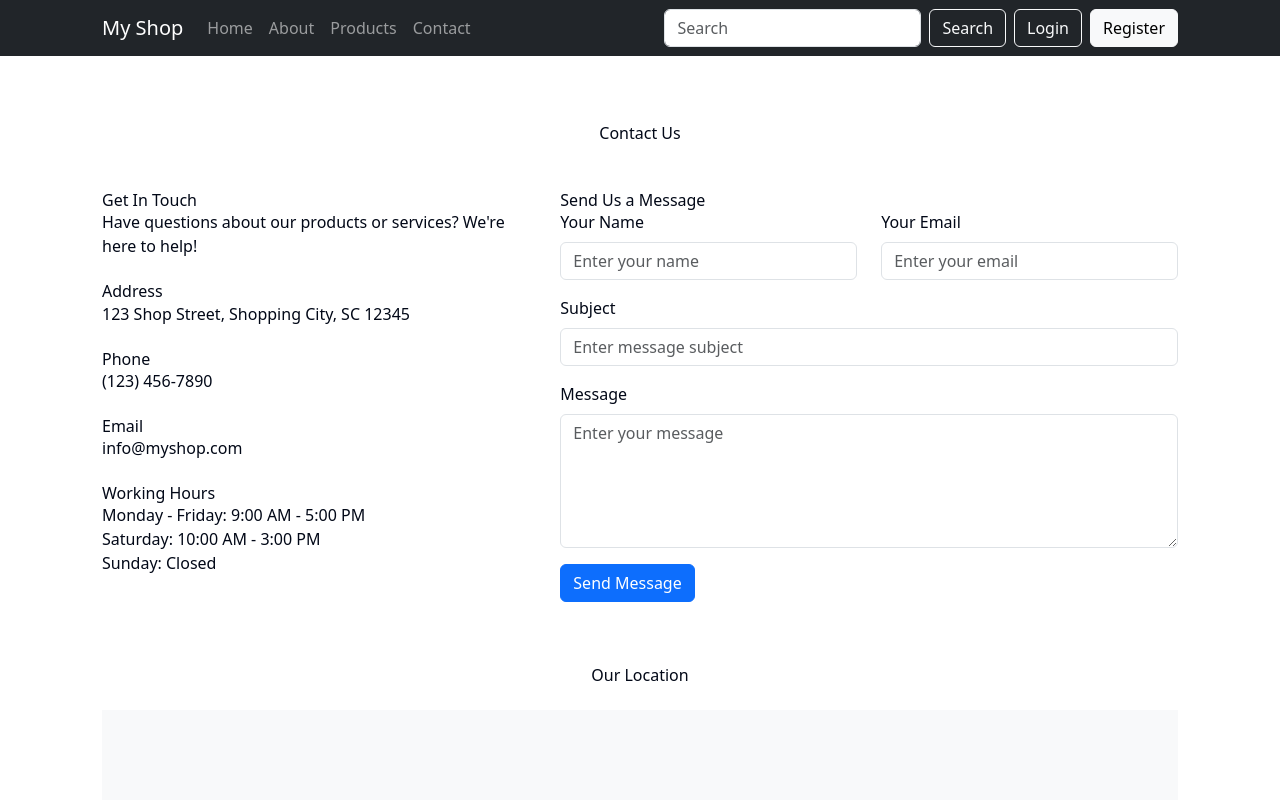
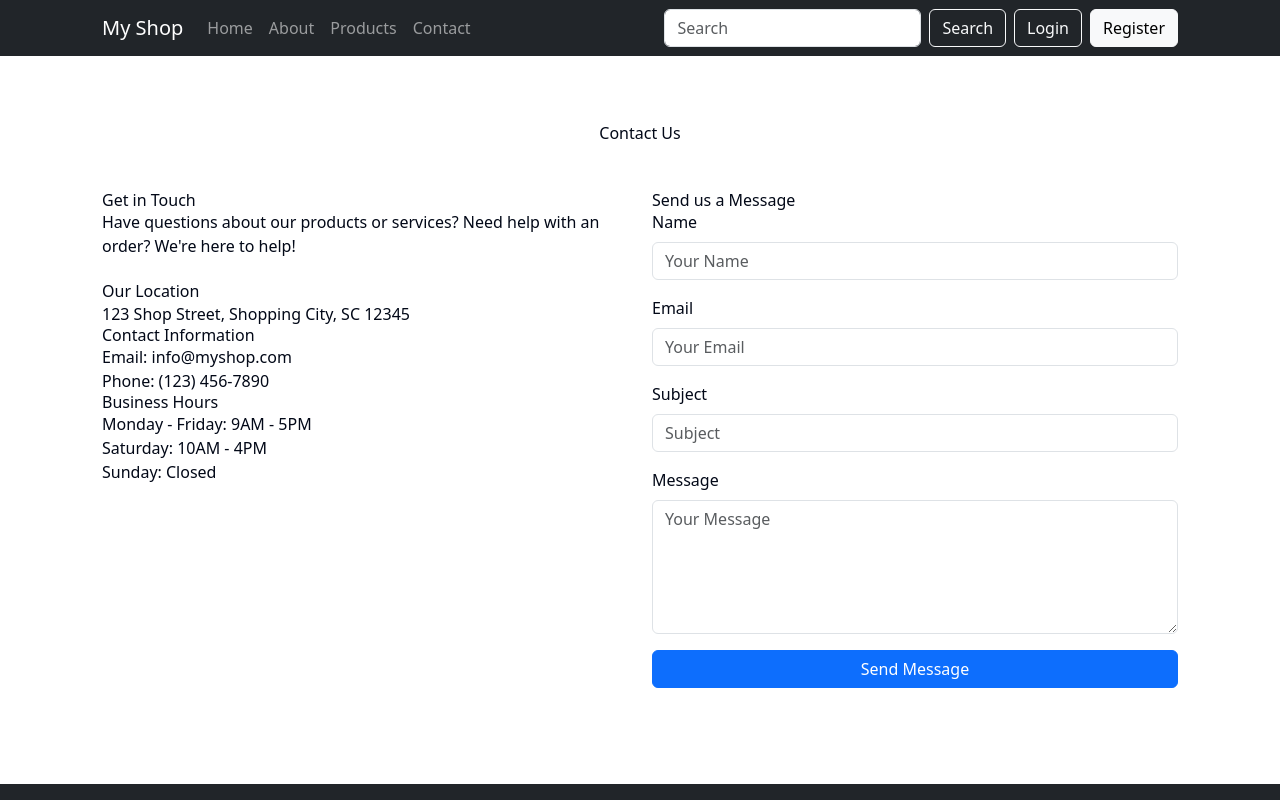
Before and after one commit to vishnu6960/orchard-landing-clone, a React (Vite) app: page /contact in a window 1280 px wide. Shown: the top 800 px of the page. Built offline with nearby package versions, Linux system fonts and the light colour scheme.

Commit message:
Fix: Complete the project

```diff
--- a/src/pages/Contact.tsx
+++ b/src/pages/Contact.tsx
@@ -11,7 +11,6 @@ const Contact = () => {
     subject: '',
     message: ''
   });
-
   const [validated, setValidated] = useState(false);
 
   const handleChange = (e: React.ChangeEvent<HTMLInputElement | HTMLTextAreaElement>) => {
@@ -23,14 +22,18 @@ const Contact = () => {
   };
 
   const handleSubmit = (e: React.FormEvent<HTMLFormElement>) => {
-    const form = e.currentTarget;
     e.preventDefault();
 
+    const form = e.currentTarget;
     if (form.checkValidity() === false) {
       e.stopPropagation();
-    } else {
-      // In a real app, you would submit the form data to a server
-      alert("Thank you for your message! We'll get back to you soon.");
+      setValidated(true);
+      return;
+    }
+
+    // In a real app, you would send this data to your server
+    console.log('Form submitted:', formData);
+
     // Reset form
     setFormData({
       name: '',
@@ -38,9 +41,9 @@ const Contact = () => {
       subject: '',
       message: ''
     });
-    }
+    setValidated(false);
 
-    setValidated(true);
+    alert('Thank you for your message! We will get back to you soon.');
   };
 
   return (
@@ -53,73 +56,60 @@ const Contact = () => {
           <h1 className="text-center mb-5">Contact Us</h1>
 
           <Row>
-            <Col lg={5} className="mb-4">
-              <h3>Get In Touch</h3>
-              <p>Have questions about our products or services? We're here to help!</p>
+            <Col md={6} className="mb-4 mb-md-0">
+              <h3>Get in Touch</h3>
+              <p className="mb-4">
+                Have questions about our products or services?
+                Need help with an order? We're here to help!
+              </p>
 
-              <div className="mt-4">
-                <h5>Address</h5>
+              <h4>Our Location</h4>
               <p>123 Shop Street, Shopping City, SC 12345</p>
-              </div>
 
-              <div className="mt-4">
-                <h5>Phone</h5>
-                <p>(123) 456-7890</p>
-              </div>
+              <h4>Contact Information</h4>
+              <p>Email: info@myshop.com</p>
+              <p>Phone: (123) 456-7890</p>
 
-              <div className="mt-4">
-                <h5>Email</h5>
-                <p>info@myshop.com</p>
-              </div>
-
-              <div className="mt-4">
-                <h5>Working Hours</h5>
-                <p>Monday - Friday: 9:00 AM - 5:00 PM<br />
-                Saturday: 10:00 AM - 3:00 PM<br />
-                Sunday: Closed</p>
-              </div>
+              <h4>Business Hours</h4>
+              <p>Monday - Friday: 9AM - 5PM</p>
+              <p>Saturday: 10AM - 4PM</p>
+              <p>Sunday: Closed</p>
             </Col>
 
-            <Col lg={7}>
-              <h3>Send Us a Message</h3>
+            <Col md={6}>
+              <h3>Send us a Message</h3>
               <Form noValidate validated={validated} onSubmit={handleSubmit}>
-                <Row>
-                  <Col md={6} className="mb-3">
-                    <Form.Group controlId="formName">
-                      <Form.Label>Your Name</Form.Label>
+                <Form.Group className="mb-3" controlId="contactName">
+                  <Form.Label>Name</Form.Label>
                   <Form.Control
                     required
                     type="text"
                     name="name"
                     value={formData.name}
                     onChange={handleChange}
-                        placeholder="Enter your name"
+                    placeholder="Your Name"
                   />
                   <Form.Control.Feedback type="invalid">
                     Please provide your name.
                   </Form.Control.Feedback>
                 </Form.Group>
-                  </Col>
 
-                  <Col md={6} className="mb-3">
-                    <Form.Group controlId="formEmail">
-                      <Form.Label>Your Email</Form.Label>
+                <Form.Group className="mb-3" controlId="contactEmail">
+                  <Form.Label>Email</Form.Label>
                   <Form.Control
                     required
                     type="email"
                     name="email"
                     value={formData.email}
                     onChange={handleChange}
-                        placeholder="Enter your email"
+                    placeholder="Your Email"
                   />
                   <Form.Control.Feedback type="invalid">
                     Please provide a valid email.
                   </Form.Control.Feedback>
                 </Form.Group>
-                  </Col>
-                </Row>
 
-                <Form.Group className="mb-3" controlId="formSubject">
+                <Form.Group className="mb-3" controlId="contactSubject">
                   <Form.Label>Subject</Form.Label>
                   <Form.Control
                     required
@@ -127,14 +117,14 @@ const Contact = () => {
                     name="subject"
                     value={formData.subject}
                     onChange={handleChange}
-                    placeholder="Enter message subject"
+                    placeholder="Subject"
                   />
                   <Form.Control.Feedback type="invalid">
                     Please provide a subject.
                   </Form.Control.Feedback>
                 </Form.Group>
 
-                <Form.Group className="mb-3" controlId="formMessage">
+                <Form.Group className="mb-3" controlId="contactMessage">
                   <Form.Label>Message</Form.Label>
                   <Form.Control
                     required
@@ -143,27 +133,17 @@ const Contact = () => {
                     value={formData.message}
                     onChange={handleChange}
                     rows={5}
-                    placeholder="Enter your message"
+                    placeholder="Your Message"
                   />
                   <Form.Control.Feedback type="invalid">
                     Please provide a message.
                   </Form.Control.Feedback>
                 </Form.Group>
 
-                <Button variant="primary" type="submit" className="mb-3">
+                <Button variant="primary" type="submit" className="w-100">
                   Send Message
                 </Button>
               </Form>
-            </Col>
-          </Row>
-
-          {/* Google Map (placeholder) */}
-          <Row className="mt-5">
-            <Col>
-              <h3 className="text-center mb-4">Our Location</h3>
-              <div className="bg-light" style={{ height: '400px', display: 'flex', alignItems: 'center', justifyContent: 'center' }}>
-                <p className="text-muted">Map placeholder - in a real app, you would embed a Google Map here</p>
-              </div>
             </Col>
           </Row>
         </Container>
```
Lines whose indentation alone changed are shown as unchanged.
